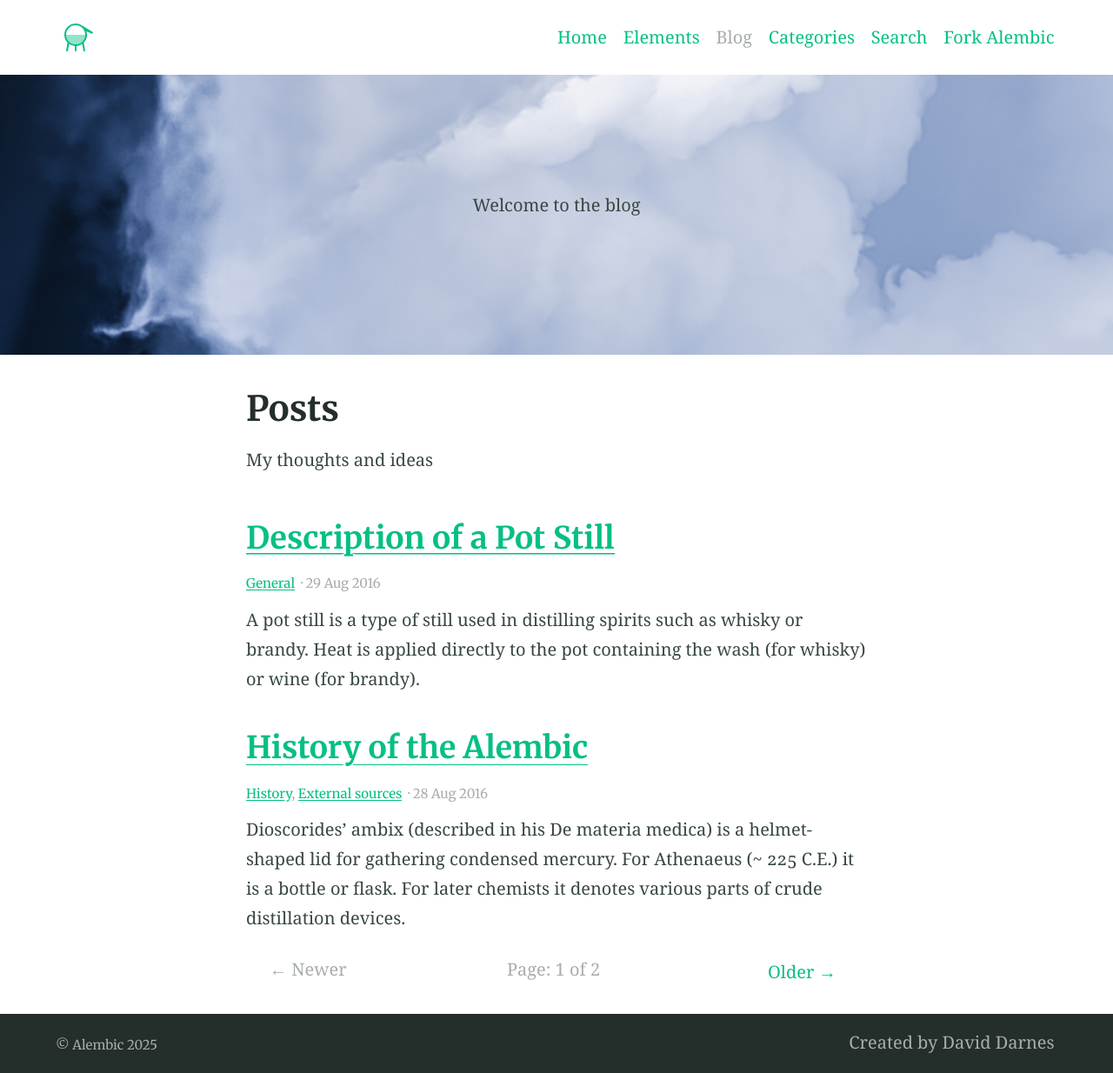
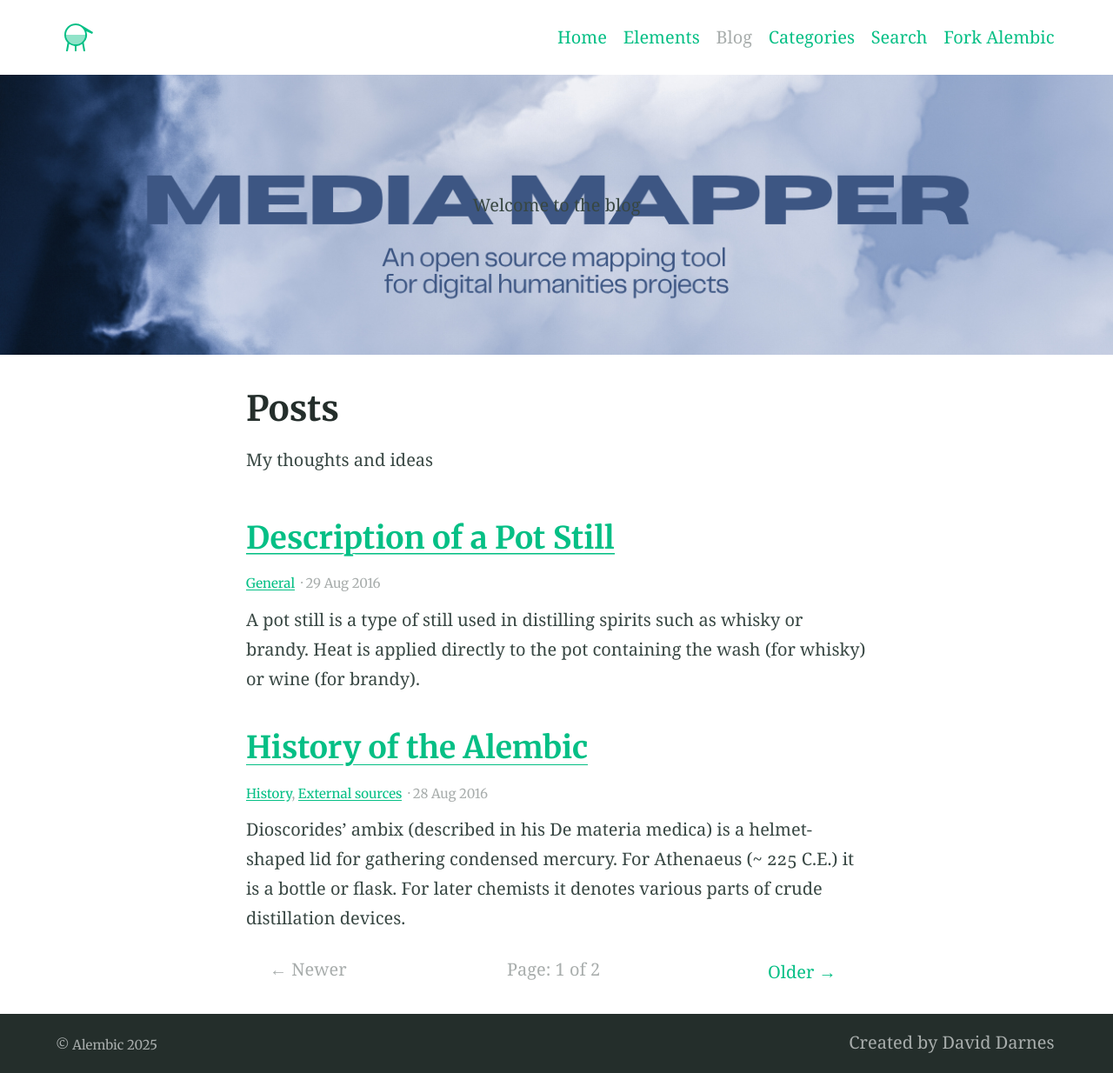
Before and after one commit to ennurijo/alembic, a Jekyll site: the page built from blog/index.html, in a window 1280 px wide. Shown: the whole page at 87% size. Built offline with Jekyll 4.4.1, drawn with Linux system fonts in a browser that asks for light colours; the list of posts is cut into pages by our own code.

Commit message:
Update _config.yml
cloudheadertext

```diff
--- a/_config.yml
+++ b/_config.yml
@@ -66,7 +66,7 @@ collections:
     description: "My thoughts and ideas" # The post list page content
     feature_text: |
       Welcome to the blog
-    feature_image: "/assets/cloudheader.png"
+    feature_image: "/assets/cloudheadertext.png"
 
 # 6. Jekyll collections settings
 defaults:
```
